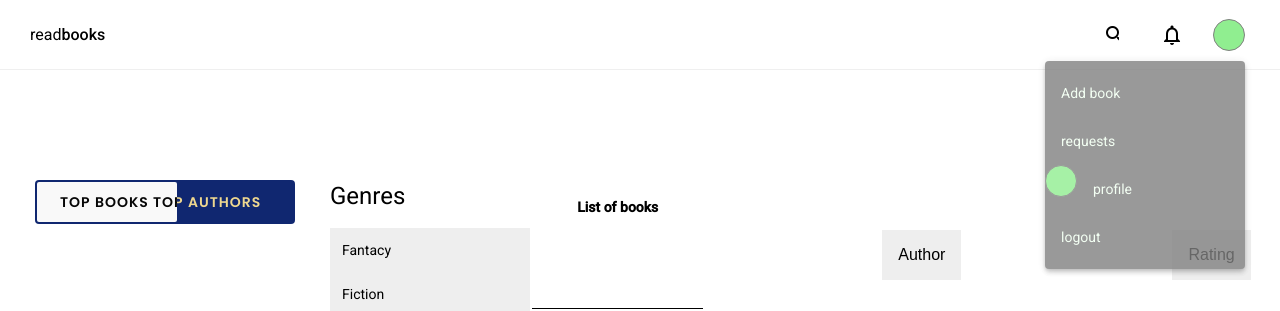
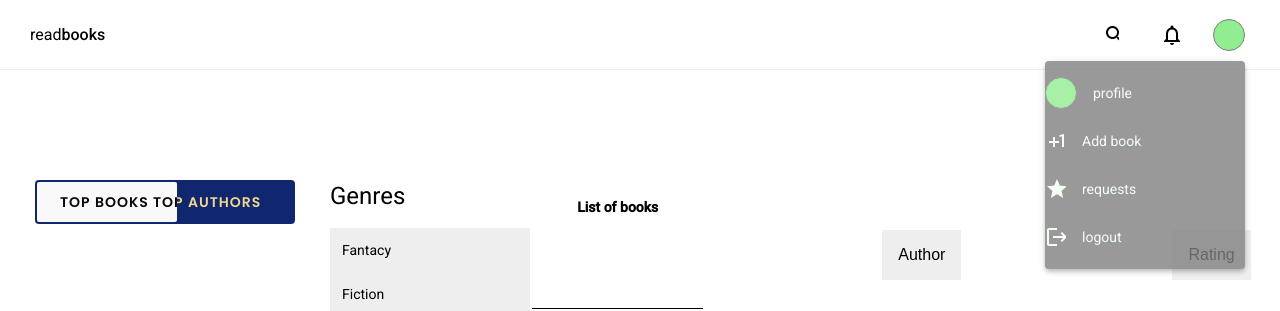
Before and after one commit to NikitaT1/bookSharing, an Angular app: page / in a window 1280 px wide. Both pictures are taken after a click on the element 1229 px from the left and 34 px from the top of the page. Shown: the top 311 px of the page. Built offline with nearby package versions, Linux system fonts and the light colour scheme.

Commit message:
INT-2.Header. Add styling

```diff
--- a/src/app/core/components/header/header.component.html
+++ b/src/app/core/components/header/header.component.html
@@ -19,14 +19,23 @@
     </div>
 
     <mat-menu #menu="matMenu" backdropClass="customize">
-      <button mat-menu-item class="userButton">Add book</button>
-      <button mat-menu-item class="userButton">requests</button>
-      <div class="profileMenu">
+      <div class="listMenu">
         <button mat-button class="user-avatar"></button>
         <button mat-menu-item class="userButton">profile</button>
       </div>
+      <div class="listMenu">
+        <mat-icon class="listIcon">plus_one</mat-icon>
+        <button mat-menu-item class="userButton">Add book</button>
+      </div>
+      <div class="listMenu">
+        <mat-icon class="listIcon">star</mat-icon>
+        <button mat-menu-item class="userButton">requests</button>
+      </div>
+      <div class="listMenu">
+        <mat-icon class="listIcon" >logout</mat-icon>
+        <button mat-menu-item class="userButton">logout</button>
+      </div>
 
-      <button mat-menu-item class="userButton">logout</button>
     </mat-menu>
   </div>
 </div>
--- a/src/app/core/components/header/header.component.scss
+++ b/src/app/core/components/header/header.component.scss
@@ -55,8 +55,9 @@
 
 }
 
-.profileMenu{
+.listMenu{
   display: flex;
+  align-items:center
 
 }
 
@@ -71,3 +72,7 @@
 .userButton {
   color:honeydew
 }
+
+.listIcon{
+  color:honeydew
+}
```
